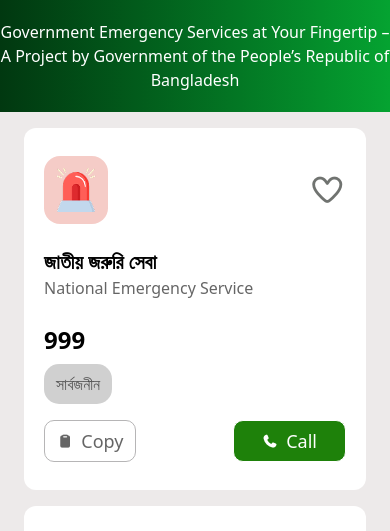
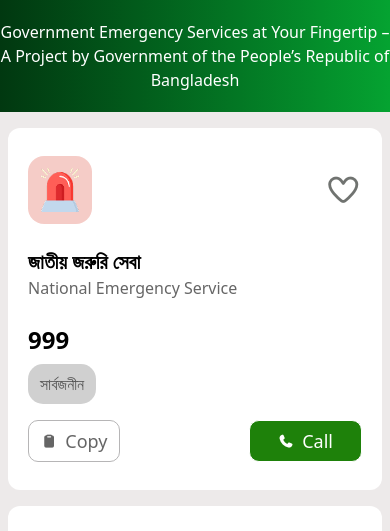
Before and after one commit to fmfarukhossen702-prog/service, a website: page index.html in a window 390 px wide. Shown: the part 300-831 px from the top of the page. Drawn offline with Linux system fonts and the light colour scheme.

Commit message:
px change

```diff
--- a/index.html
+++ b/index.html
@@ -60,7 +60,7 @@
 
     <!-- content part  -->
     <section>
-      <div class="container py-4 px-6">
+      <div class="container py-4 px-2 md:px-6">
         <div class="grid gap-y-5 md:grid-cols-5 lg:grid-cols-12 w-full md:gap-y-5 lg:gap-5">
           <!-- content left col-9  -->
           <div class="content md:col-span-5 lg:col-span-9 gap-4" id="content">
```
Also changed, not shown: src/output.css.
